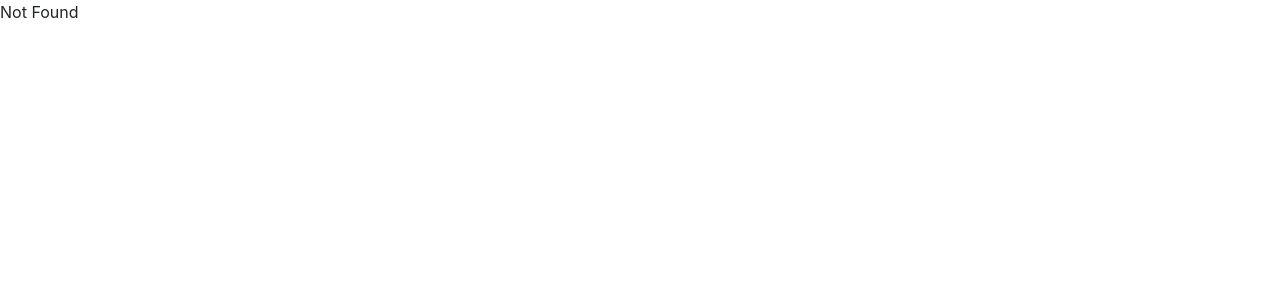
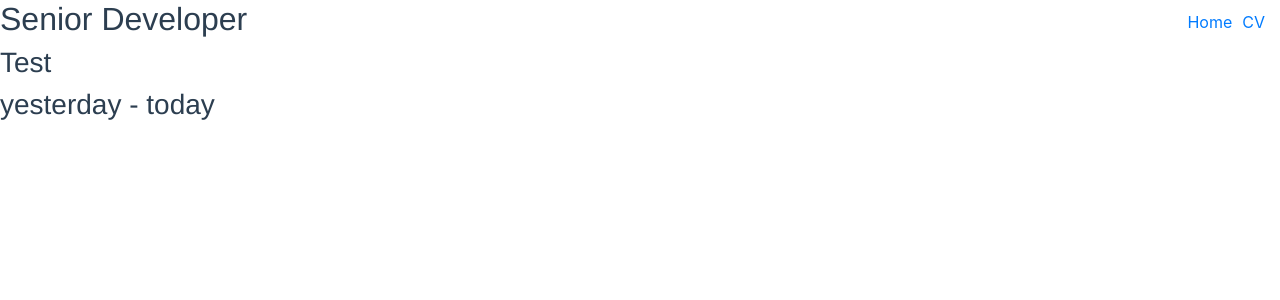
Before and after one commit to alex-stewart/professional-website, a Vue app in the folder frontend/: page /cv in a window 1280 px wide. Shown: the top 300 px of the page. Built offline with nearby package versions, Linux system fonts and the light colour scheme.

Commit message:
Adding navigation menu and CV page

```diff
--- a/frontend/src/App.vue
+++ b/frontend/src/App.vue
@@ -1,9 +1,25 @@
 <template>
     <div>
+        <Navigation class="nav-menu"/>
         <router-view/>
     </div>
 </template>
 
 <script>
-    export default {};
+    import Navigation from "./components/Navigation";
+
+    export default {
+        components: {
+            Navigation
+        }
+    };
 </script>
+
+<style>
+    .nav-menu {
+        position: absolute;
+        right: 0;
+        top: 0;
+        padding: 10px;
+    }
+</style>
--- /dev/null
+++ b/frontend/src/components/CV.vue
@@ -0,0 +1,25 @@
+<template>
+    <div id="cv">
+        <Role company="Test" role="Senior Developer" start-date="yesterday" end-date="today"/>
+    </div>
+</template>
+
+<script>
+    import Role from './cv/Role.vue'
+
+    export default {
+        name: 'company',
+        components: {
+            Role
+        }
+    }
+</script>
+
+<style>
+    #cv {
+        font-family: Avenir, Helvetica, Arial, sans-serif;
+        -webkit-font-smoothing: antialiased;
+        -moz-osx-font-smoothing: grayscale;
+        color: #2c3e50;
+    }
+</style>
--- a/frontend/src/components/Links.vue
+++ b/frontend/src/components/Links.vue
@@ -37,6 +37,3 @@
         }
     }
 </script>
-
-<style scoped>
-</style>
--- /dev/null
+++ b/frontend/src/components/Navigation.vue
@@ -0,0 +1,18 @@
+<template>
+    <div>
+        <b-link class="nav-item" to="/">Home</b-link>
+        <b-link class="nav-item" to="/cv">CV</b-link>
+    </div>
+</template>
+
+<script>
+    export default {
+        name: 'navigation'
+    }
+</script>
+
+<style>
+    .nav-item {
+        padding: 5px;
+    }
+</style>
--- /dev/null
+++ b/frontend/src/components/cv/Role.vue
@@ -0,0 +1,28 @@
+<template>
+    <div>
+        <div class="h2">{{role}}</div>
+        <div class="h3">{{company}}</div>
+        <div class="h3">{{startDate}} - {{endDate}}</div>
+    </div>
+</template>
+
+<script>
+    export default {
+        name: 'company',
+        props: {
+            company: {
+                type: String
+            },
+            role: {
+                type: String
+            },
+            startDate: {
+                type: String
+            },
+            endDate: {
+                type: String
+            }
+        },
+        components: {}
+    }
+</script>
--- a/frontend/src/main.js
+++ b/frontend/src/main.js
@@ -5,11 +5,10 @@ import 'bootstrap/dist/css/bootstrap.css'
 import 'bootstrap-vue/dist/bootstrap-vue.css'
 import App from './App.vue'
 import Home from './components/Home'
+import CV from './components/CV'
 import NotFound from './components/NotFound'
 
 const PAGE_TITLE_PREFIX = "Alex Stewart | ";
-
-Vue.config.ignoredElements = [/^ion-/];
 
 Vue.use(BootstrapVue);
 Vue.use(VueRouter);
@@ -19,6 +18,7 @@ const router = new VueRouter({
     base: __dirname,
     routes: [
         {path: '/', name: 'home', component: Home, meta: {title: PAGE_TITLE_PREFIX + "Software Engineer"}},
+        {path: '/cv', name: 'cv', component: CV, meta: {title: PAGE_TITLE_PREFIX + "CV"}},
         {path: '*', name: 'not found', component: NotFound, meta: {title: PAGE_TITLE_PREFIX + "Not found"}}
     ]
 });
```
